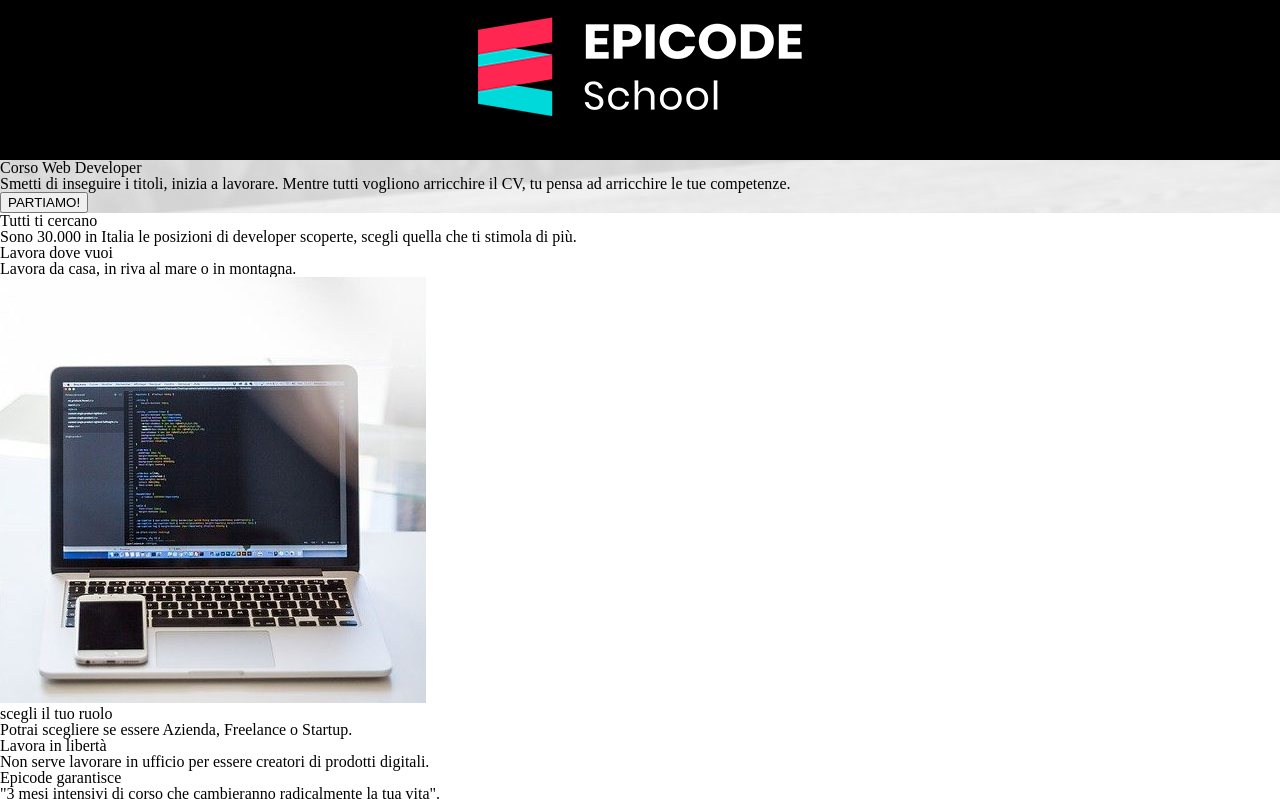
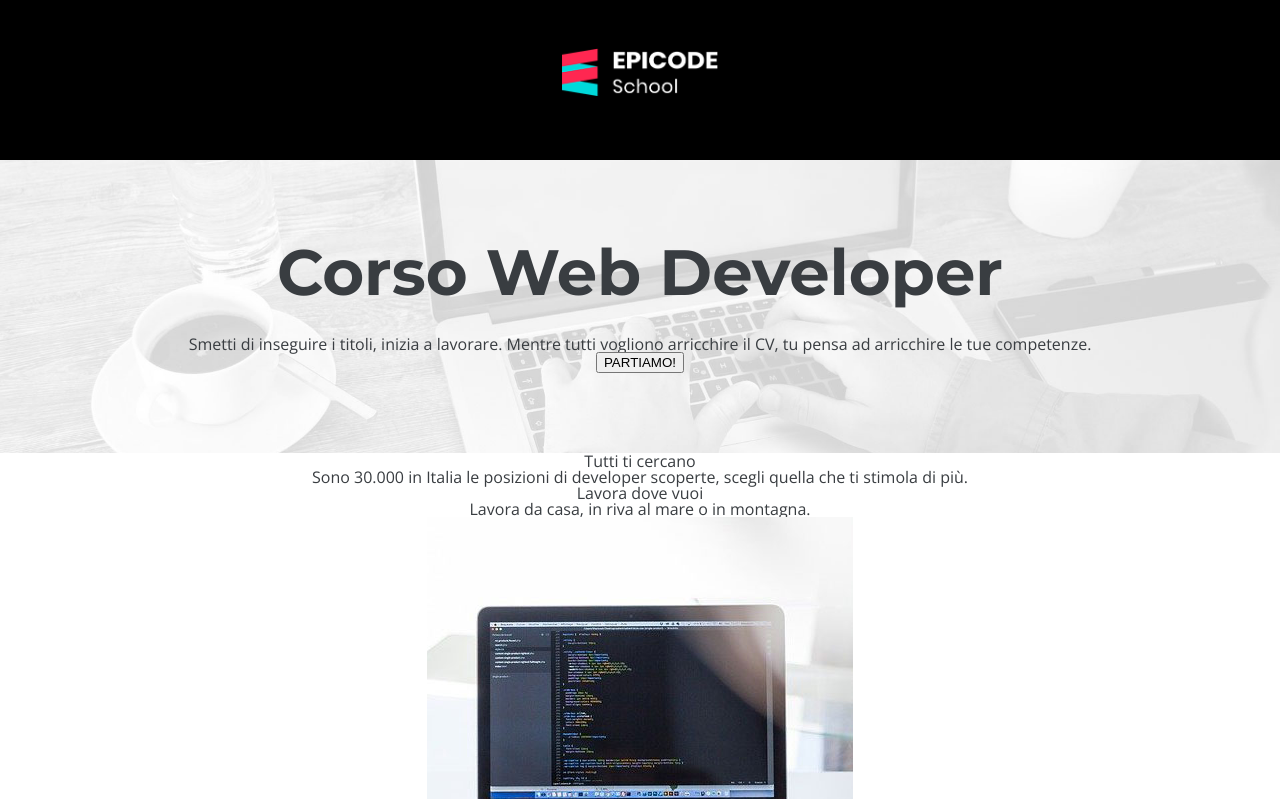
Before and after one commit to AndreaCeliberti/U1-W1-D5, a plain HTML site: page index.html in a window 1280 px wide. Shown: the top 799 px of the page. Drawn offline with nearby package versions, Linux system fonts and the light colour scheme.

Commit message:
font correction

```diff
--- a/css/style.css
+++ b/css/style.css
@@ -1,6 +1,12 @@
 /* Your styles here */
+@import url("https://fonts.googleapis.com/css2?family=Montserrat:ital,wght@0,100..900;1,100..900&family=Open+Sans:ital,wght@0,300..800;1,300..800&display=swap");
 * {
   box-sizing: border-box;
+  text-align: center;
+}
+body {
+  color: #393d41;
+  font-family: "Open Sans", sans-serif;
 }
 header {
   background-color: black;
@@ -8,8 +14,23 @@ header {
   height: 10em;
 }
 .logoepic {
-  padding-top: 1em;
+  padding-top: 3em;
 }
+
+header div img {
+  height: 3rem;
+}
+
 nav {
   background-image: url(/images/banner.jpg);
+  background-position: center;
+  background-size: 100%;
+  padding-bottom: 5em;
+  padding-top: 5em;
 }
+nav h1 {
+  font-family: "Montserrat", sans-serif;
+  font-size: 4em;
+  font-weight: bold;
+  padding-bottom: 0.5em;
+}
--- a/index.html
+++ b/index.html
@@ -4,12 +4,6 @@
     <meta charset="UTF-8" />
     <meta name="viewport" content="width=device-width, initial-scale=1.0" />
     <title>U-1W-1D-5</title>
-    <link rel="preconnect" href="https://fonts.googleapis.com" />
-    <link rel="preconnect" href="https://fonts.gstatic.com" crossorigin />
-    <link
-      href="https://fonts.googleapis.com/css2?family=Montserrat:ital,wght@0,100..900;1,100..900&family=Open+Sans:ital,wght@0,300..800;1,300..800&display=swap"
-      rel="stylesheet"
-    />
     <link
       rel="stylesheet"
       href="https://cdnjs.cloudflare.com/ajax/libs/font-awesome/5.15.4/css/all.min.css"
@@ -27,7 +21,7 @@
         <img src="/images/logo.png" alt="logoepic" />
       </div>
     </header>
-    <nav>
+    <nav class="intro">
       <!-- title & button -->
       <h1>Corso Web Developer</h1>
       <p>Smetti di inseguire i titoli, inizia a lavorare. Mentre tutti vogliono arricchire il CV, tu pensa ad arricchire le tue competenze.</p>
```
